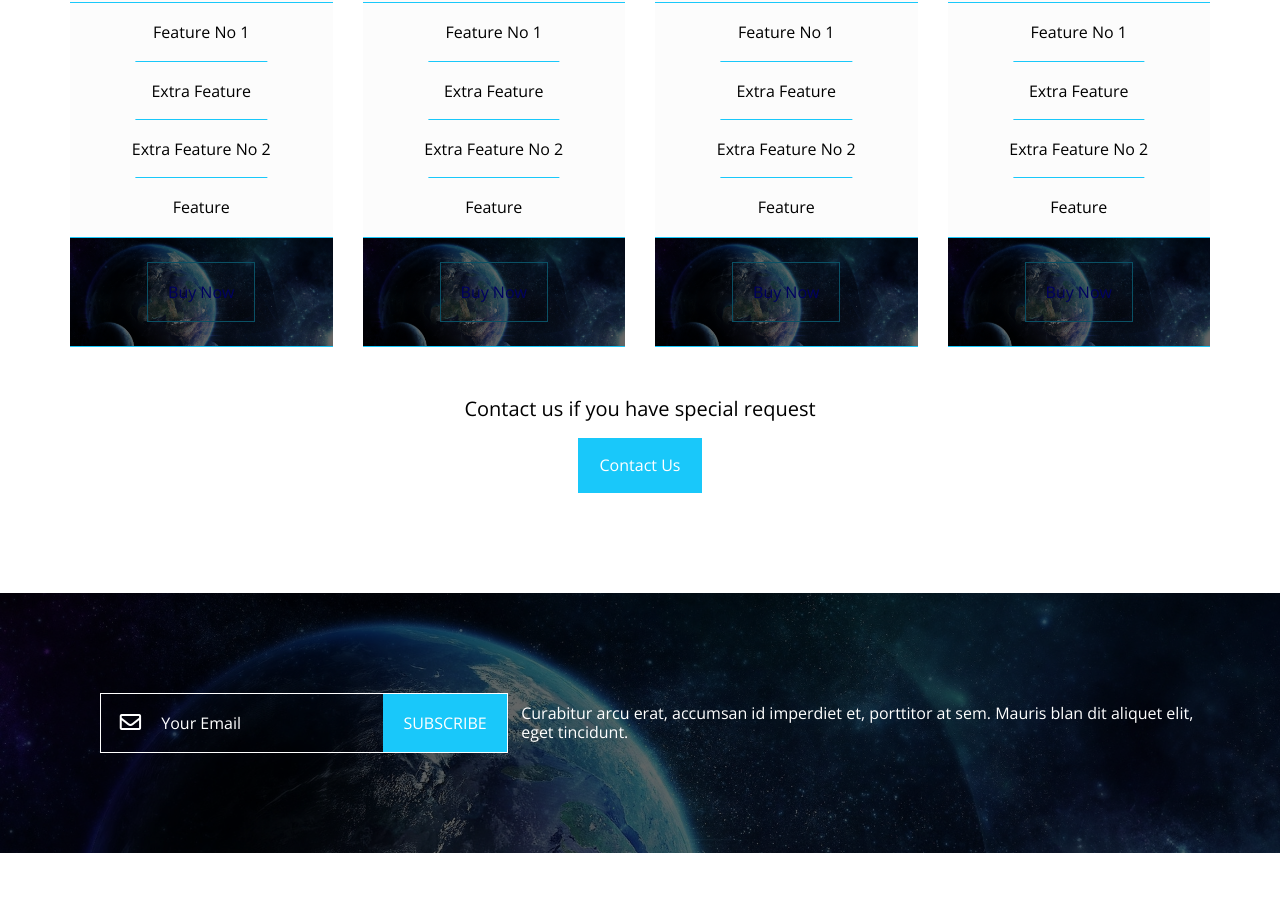
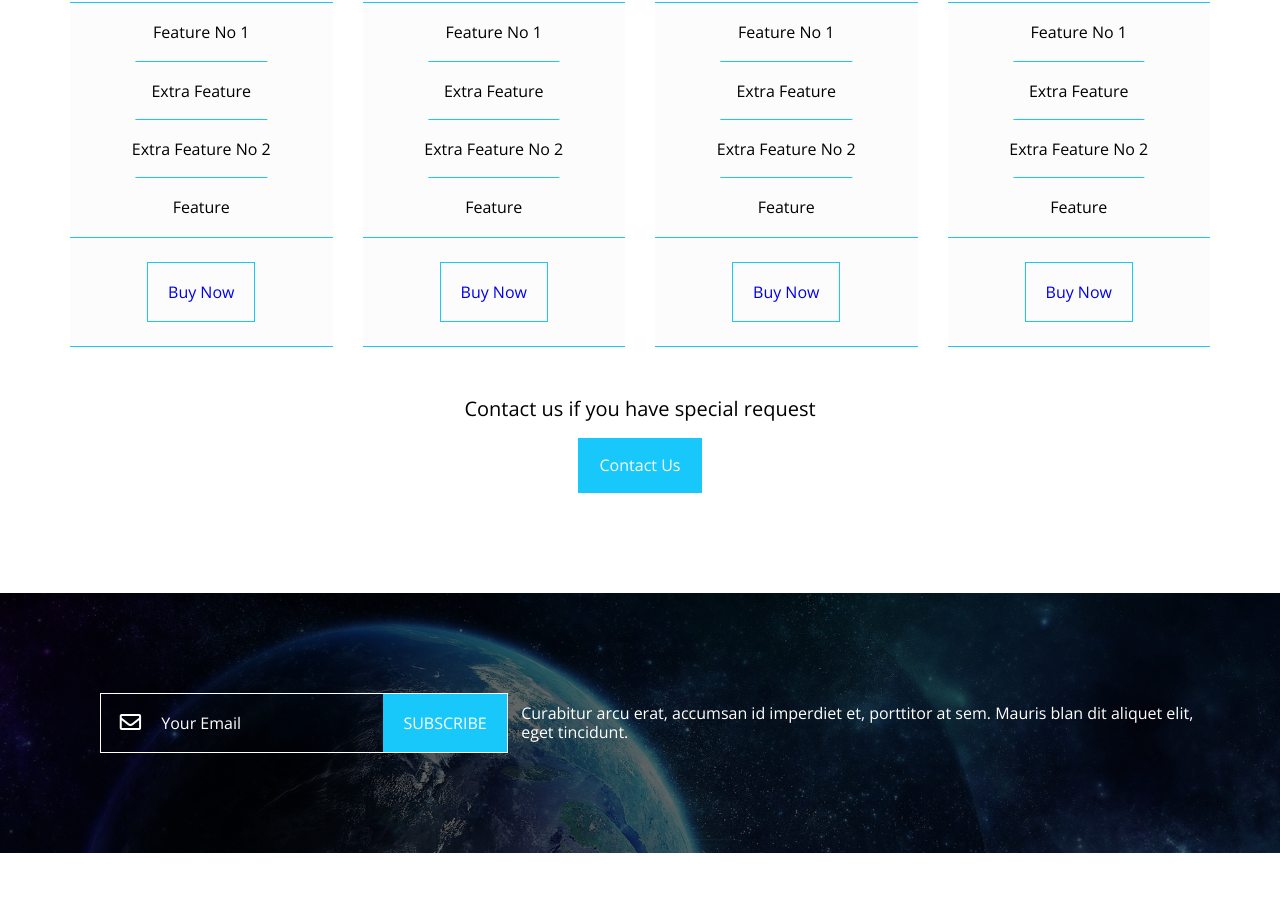
Before and after one commit to AnisKehila/TemplateTwo, a plain HTML site: page index.html in a window 1280 px wide. Shown: the part 6639-7540 px from the top of the page. Drawn offline with nearby package versions, Linux system fonts and the light colour scheme.

Commit message:
fixed style

```diff
--- a/css/style.css
+++ b/css/style.css
@@ -769,7 +769,7 @@ header  nav ul li a:hover {
     transform: translateX(-50%);
     background-color: var(--main-color);
 }
-.pricing .plans .box .footer {
+.pricing .plans .box .foot {
     border-bottom: var(--main-color) 1px solid;
     padding: 24px;
 }
@@ -976,7 +976,7 @@ header  nav ul li a:hover {
     top: 0;
     width: 100%;
     height: 100%;
-    background-color: rgba(0, 0, 0, 0.6);
+    background-color: rgba(0, 0, 0, 0.8);
 }
 .footer .container {
     position: relative;
--- a/index.html
+++ b/index.html
@@ -337,7 +337,7 @@
               <p>Extra Feature No 2</p>
               <p>Feature</p>
             </div>
-            <div class="footer">
+            <div class="foot">
               <a href="#">Buy Now</a>
             </div>
           </div>
@@ -352,7 +352,7 @@
               <p>Extra Feature No 2</p>
               <p>Feature</p>
             </div>
-            <div class="footer">
+            <div class="foot">
               <a href="#">Buy Now</a>
             </div>
           </div>
@@ -367,7 +367,7 @@
               <p>Extra Feature No 2</p>
               <p>Feature</p>
             </div>
-            <div class="footer">
+            <div class="foot">
               <a href="#">Buy Now</a>
             </div>
           </div>
@@ -382,7 +382,7 @@
               <p>Extra Feature No 2</p>
               <p>Feature</p>
             </div>
-            <div class="footer">
+            <div class="foot">
               <a href="#">Buy Now</a>
             </div>
           </div>
```
